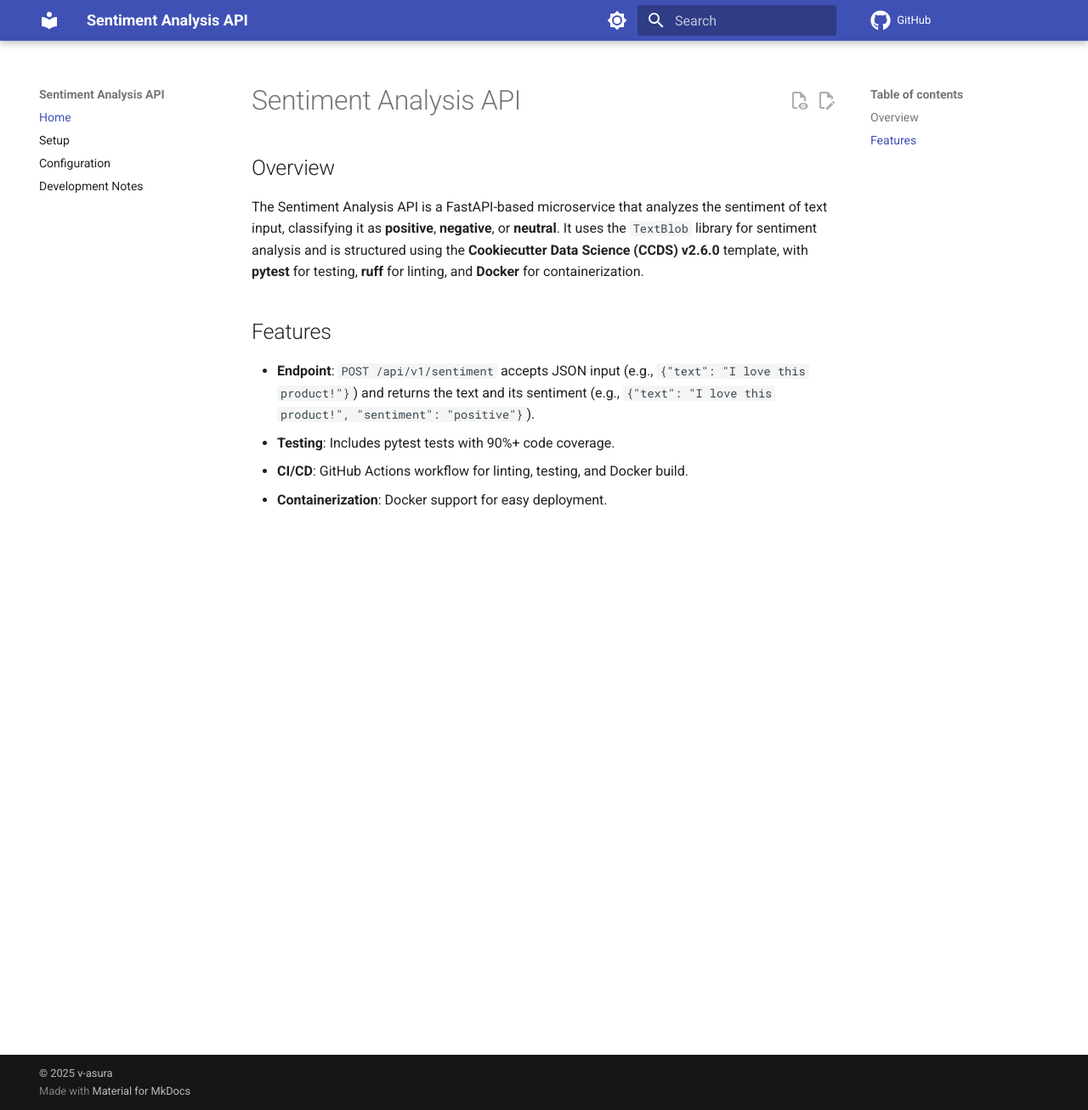
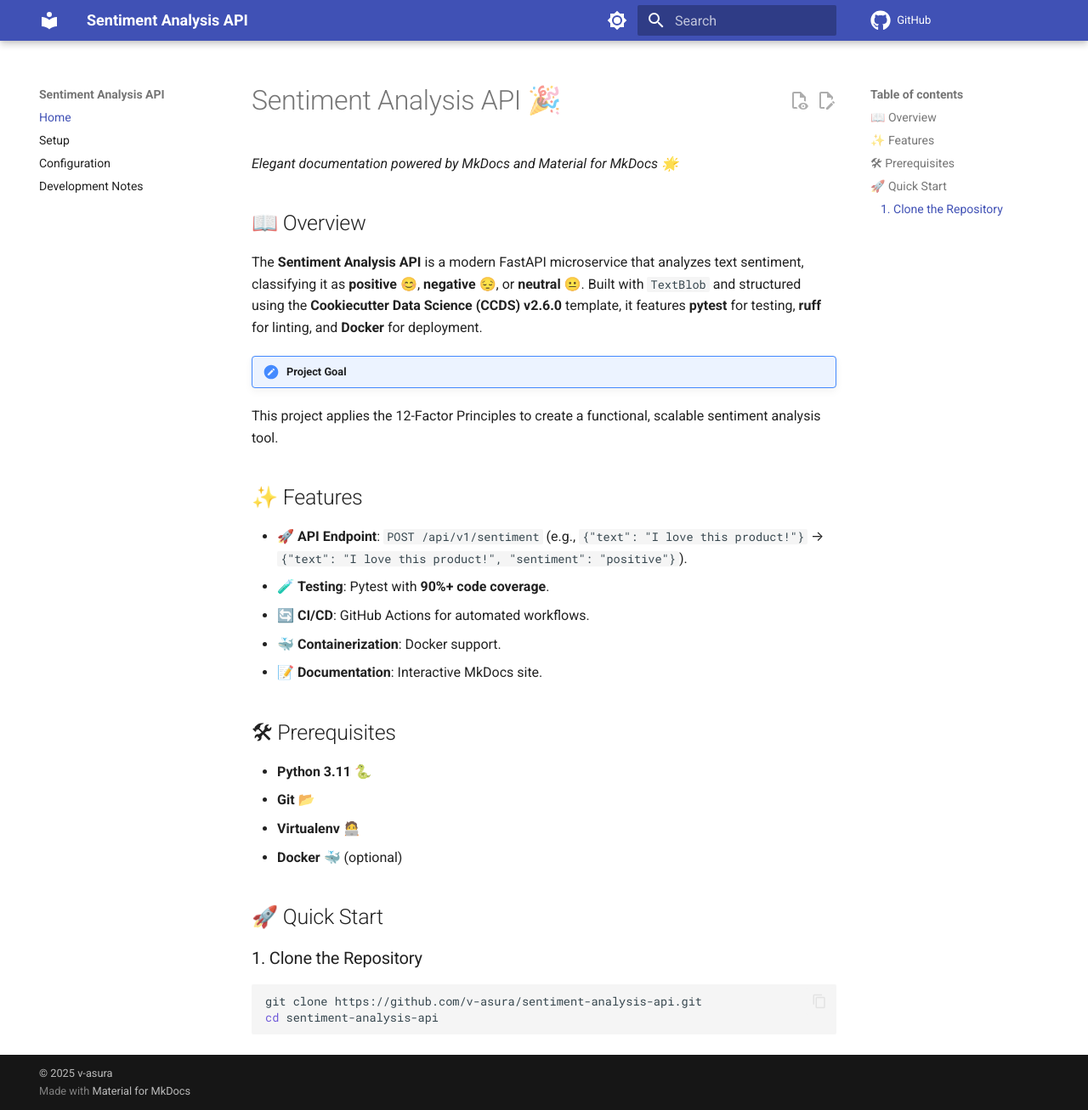
Before and after one commit to v-asura/sentiment-analysis-api, an MkDocs documentation site: the page built from docs/docs/index.md, in a window 1280 px wide and 1307 px high. Shown: the whole window at 85% size. Built offline with MkDocs 1.6.1 and Material for MkDocs 9.7.7, drawn with Linux system fonts in a browser that asks for light colours; comment, search, counter and statistics services are not loaded.

Commit message:
Updated mkdocs-material to 9.6.13 to fix Docker build

````diff
--- a/docs/docs/index.md
+++ b/docs/docs/index.md
@@ -1,12 +1,34 @@
-# Sentiment Analysis API
+# Sentiment Analysis API 🎉
 
-## Overview
+_Elegant documentation powered by MkDocs and Material for MkDocs 🌟_
 
-The Sentiment Analysis API is a FastAPI-based microservice that analyzes the sentiment of text input, classifying it as **positive**, **negative**, or **neutral**. It uses the `TextBlob` library for sentiment analysis and is structured using the **Cookiecutter Data Science (CCDS) v2.6.0** template, with **pytest** for testing, **ruff** for linting, and **Docker** for containerization.
+## 📖 Overview
 
-## Features
+The **Sentiment Analysis API** is a modern FastAPI microservice that analyzes text sentiment, classifying it as **positive 😊**, **negative 😔**, or **neutral 😐**. Built with `TextBlob` and structured using the **Cookiecutter Data Science (CCDS) v2.6.0** template, it features **pytest** for testing, **ruff** for linting, and **Docker** for deployment.
 
-- **Endpoint**: `POST /api/v1/sentiment` accepts JSON input (e.g., `{"text": "I love this product!"}`) and returns the text and its sentiment (e.g., `{"text": "I love this product!", "sentiment": "positive"}`).
-- **Testing**: Includes pytest tests with 90%+ code coverage.
-- **CI/CD**: GitHub Actions workflow for linting, testing, and Docker build.
-- **Containerization**: Docker support for easy deployment.
+!!! note "Project Goal"
+This project applies the 12-Factor Principles to create a functional, scalable sentiment analysis tool.
+
+## ✨ Features
+
+- 🚀 **API Endpoint**: `POST /api/v1/sentiment` (e.g., `{"text": "I love this product!"}` → `{"text": "I love this product!", "sentiment": "positive"}`).
+- 🧪 **Testing**: Pytest with **90%+ code coverage**.
+- 🔄 **CI/CD**: GitHub Actions for automated workflows.
+- 🐳 **Containerization**: Docker support.
+- 📝 **Documentation**: Interactive MkDocs site.
+
+## 🛠 Prerequisites
+
+- **Python 3.11** 🐍
+- **Git** 📂
+- **Virtualenv** 🧑‍💻
+- **Docker** 🐳 (optional)
+
+## 🚀 Quick Start
+
+### 1. Clone the Repository
+
+```bash
+git clone https://github.com/v-asura/sentiment-analysis-api.git
+cd sentiment-analysis-api
+```
--- a/docs/mkdocs.yml
+++ b/docs/mkdocs.yml
@@ -9,7 +9,7 @@
 
 theme:
   name: material
-  custom_dir: docs/overrides
+  # custom_dir: docs/overrides  # Uncomment if using overrides
   color_mode: auto
   user_color_mode_toggle: true
   icon:
@@ -35,16 +35,15 @@
     - search.share
     - search.suggest
 
-extra_css:
-  - custom.css # Create a custom.css file in overrides/assets/css/ if needed
-
 markdown_extensions:
   - tables
   - attr_list
   - admonition
   - def_list
   - pymdownx.details
-  - pymdownx.superfences
+  - pymdownx.superfences # Enables tabbed content
+  - pymdownx.tabbed: # Explicitly enable tabbed extension
+      alternate_style: true
   - pymdownx.snippets
   - pymdownx.inlinehilite
   - pymdownx.highlight:
@@ -58,7 +57,6 @@
 plugins:
   - search
   - git-revision-date-localized
-  # - social
 
 nav:
   - Home: index.md
--- a/pyproject.toml
+++ b/pyproject.toml
@@ -13,6 +13,9 @@
     "pre-commit==3.8.0",
     "httpx==0.27.2",
     "requests==2.32.3",
+    "mkdocs==1.6.1",
+    "mkdocs-material==9.6.13",
+    "mkdocs-git-revision-date-localized-plugin",
 ]
 
 [tool.pytest]
--- a/requirements.txt
+++ b/requirements.txt
@@ -12,4 +12,3 @@
 mkdocs==1.6.1
 mkdocs-material==9.6.13
 mkdocs-git-revision-date-localized-plugin
-mkdocs-material[imaging]==10.0.0
````
